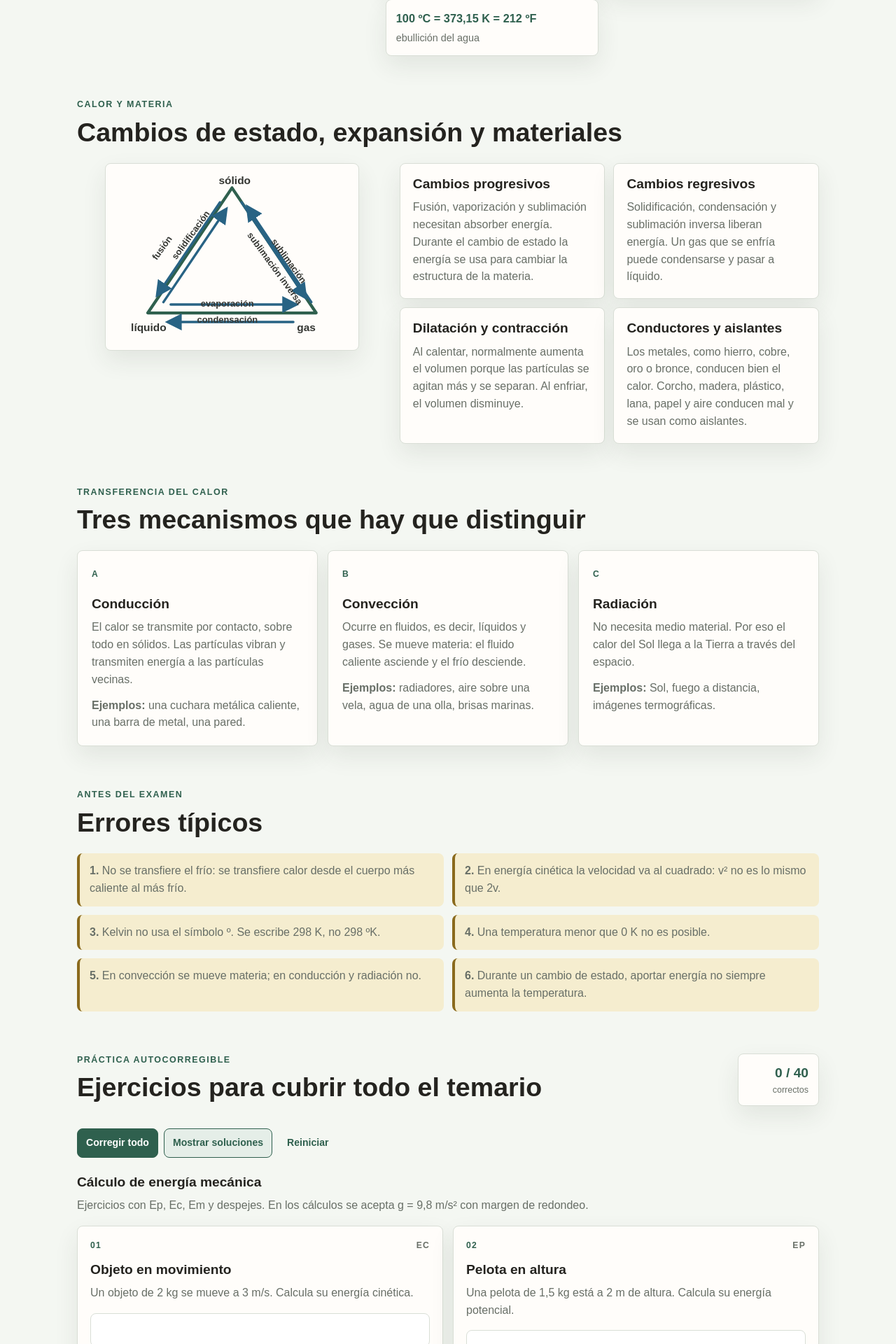
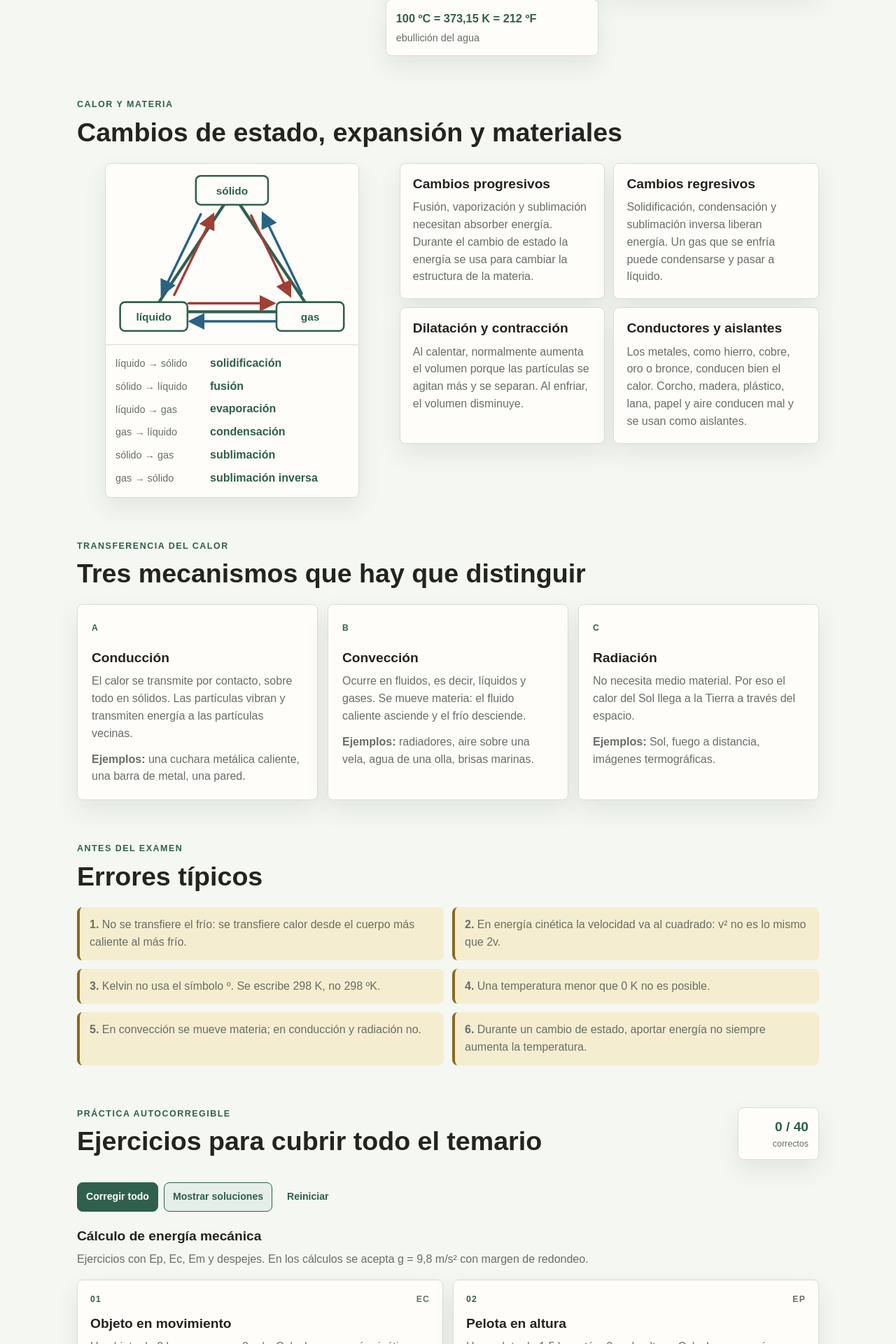
Before and after one commit to oxidoGIT/maths, a Jekyll site: the page energia-mecanica.html, which Jekyll copies as it is, in a window 1280 px wide. Shown: the part 2589-4509 px from the top of the page at 70% size. Built offline with Jekyll 4.4.1, drawn with Linux system fonts in a browser that asks for light colours.

Commit message:
Simplify state change diagram

```diff
--- a/energia-mecanica.css
+++ b/energia-mecanica.css
@@ -267,14 +267,63 @@ h3 {
 
 .state-arrow {
   fill: none;
-  stroke: #286384;
   stroke-linecap: round;
   stroke-linejoin: round;
   stroke-width: 4;
 }
 
-.state-arrowhead {
+.state-arrow--warm {
+  stroke: #9f3f36;
+}
+
+.state-arrow--cool {
+  stroke: #286384;
+}
+
+.state-arrowhead--warm {
+  fill: #9f3f36;
+}
+
+.state-arrowhead--cool {
   fill: #286384;
+}
+
+.state-node {
+  fill: #fffdfa;
+  stroke: #2f604e;
+  stroke-width: 3;
+}
+
+.state-node-label {
+  fill: #2f604e;
+  font-family: Arial, sans-serif;
+  font-size: 18px;
+  font-weight: 700;
+}
+
+.state-legend {
+  display: grid;
+  gap: 8px;
+  margin: 0;
+  border-top: 1px solid var(--line);
+  padding: 14px;
+  list-style: none;
+}
+
+.state-legend li {
+  display: grid;
+  grid-template-columns: minmax(125px, auto) 1fr;
+  gap: 10px;
+  align-items: center;
+}
+
+.state-legend span {
+  color: var(--muted);
+  font-size: 0.9rem;
+}
+
+.state-legend strong {
+  color: var(--accent);
 }
 
 .svg-green {
@@ -667,4 +716,9 @@ h3 {
     justify-content: center;
     padding: 10px 0;
   }
+
+  .state-legend li {
+    grid-template-columns: 1fr;
+    gap: 1px;
+  }
 }
--- a/energia-mecanica.html
+++ b/energia-mecanica.html
@@ -206,30 +206,40 @@
         <h2 id="calor-title">Cambios de estado, expansión y materiales</h2>
         <div class="state-layout">
           <figure class="state-triangle">
-            <svg viewBox="0 0 420 310" role="img" aria-labelledby="state-title">
+            <svg viewBox="0 0 420 300" role="img" aria-labelledby="state-title">
               <title id="state-title">Triángulo de cambios de estado</title>
               <defs>
-                <marker id="state-arrowhead" viewBox="0 0 10 10" refX="8" refY="5" markerWidth="7" markerHeight="7" orient="auto-start-reverse">
-                  <path d="M 0 0 L 10 5 L 0 10 z" class="state-arrowhead" />
+                <marker id="state-arrowhead-warm" viewBox="0 0 10 10" refX="8" refY="5" markerWidth="7" markerHeight="7" orient="auto">
+                  <path d="M 0 0 L 10 5 L 0 10 z" class="state-arrowhead state-arrowhead--warm" />
+                </marker>
+                <marker id="state-arrowhead-cool" viewBox="0 0 10 10" refX="8" refY="5" markerWidth="7" markerHeight="7" orient="auto">
+                  <path d="M 0 0 L 10 5 L 0 10 z" class="state-arrowhead state-arrowhead--cool" />
                 </marker>
               </defs>
-              <polygon points="210,40 70,248 350,248" class="triangle-line" />
-              <path d="M 190 64 L 86 218" class="state-arrow" marker-end="url(#state-arrowhead)" />
-              <path d="M 96 230 L 200 76" class="state-arrow" marker-end="url(#state-arrowhead)" />
-              <path d="M 226 64 L 332 222" class="state-arrow" marker-end="url(#state-arrowhead)" />
-              <path d="M 342 230 L 236 72" class="state-arrow" marker-end="url(#state-arrowhead)" />
-              <path d="M 108 234 L 316 234" class="state-arrow" marker-end="url(#state-arrowhead)" />
-              <path d="M 312 263 L 104 263" class="state-arrow" marker-end="url(#state-arrowhead)" />
-              <text x="188" y="34" class="svg-label">sólido</text>
-              <text x="42" y="278" class="svg-label">líquido</text>
-              <text x="318" y="278" class="svg-label">gas</text>
-              <text x="82" y="144" class="svg-small rotate-left">fusión</text>
-              <text x="102" y="170" class="svg-small rotate-left">solidificación</text>
-              <text x="260" y="142" class="svg-small rotate-right">sublimación</text>
-              <text x="228" y="168" class="svg-small rotate-right">sublimación inversa</text>
-              <text x="158" y="238" class="svg-small">evaporación</text>
-              <text x="152" y="264" class="svg-small">condensación</text>
+              <polygon points="210,48 78,246 342,246" class="triangle-line" />
+              <path d="M 114 218 L 178 86" class="state-arrow state-arrow--warm" marker-end="url(#state-arrowhead-warm)" />
+              <path d="M 158 84 L 94 216" class="state-arrow state-arrow--cool" marker-end="url(#state-arrowhead-cool)" />
+              <path d="M 242 86 L 306 218" class="state-arrow state-arrow--warm" marker-end="url(#state-arrowhead-warm)" />
+              <path d="M 326 216 L 262 84" class="state-arrow state-arrow--cool" marker-end="url(#state-arrowhead-cool)" />
+              <path d="M 138 232 L 278 232" class="state-arrow state-arrow--warm" marker-end="url(#state-arrowhead-warm)" />
+              <path d="M 282 262 L 142 262" class="state-arrow state-arrow--cool" marker-end="url(#state-arrowhead-cool)" />
+              <rect x="150" y="20" width="120" height="48" rx="8" class="state-node" />
+              <rect x="24" y="230" width="112" height="48" rx="8" class="state-node" />
+              <rect x="284" y="230" width="112" height="48" rx="8" class="state-node" />
+              <text x="210" y="51" class="state-node-label" text-anchor="middle">sólido</text>
+              <text x="80" y="261" class="state-node-label" text-anchor="middle">líquido</text>
+              <text x="340" y="261" class="state-node-label" text-anchor="middle">gas</text>
             </svg>
+            <figcaption>
+              <ul class="state-legend">
+                <li><span>líquido → sólido</span><strong>solidificación</strong></li>
+                <li><span>sólido → líquido</span><strong>fusión</strong></li>
+                <li><span>líquido → gas</span><strong>evaporación</strong></li>
+                <li><span>gas → líquido</span><strong>condensación</strong></li>
+                <li><span>sólido → gas</span><strong>sublimación</strong></li>
+                <li><span>gas → sólido</span><strong>sublimación inversa</strong></li>
+              </ul>
+            </figcaption>
           </figure>
           <div class="notes">
             <article>
```
